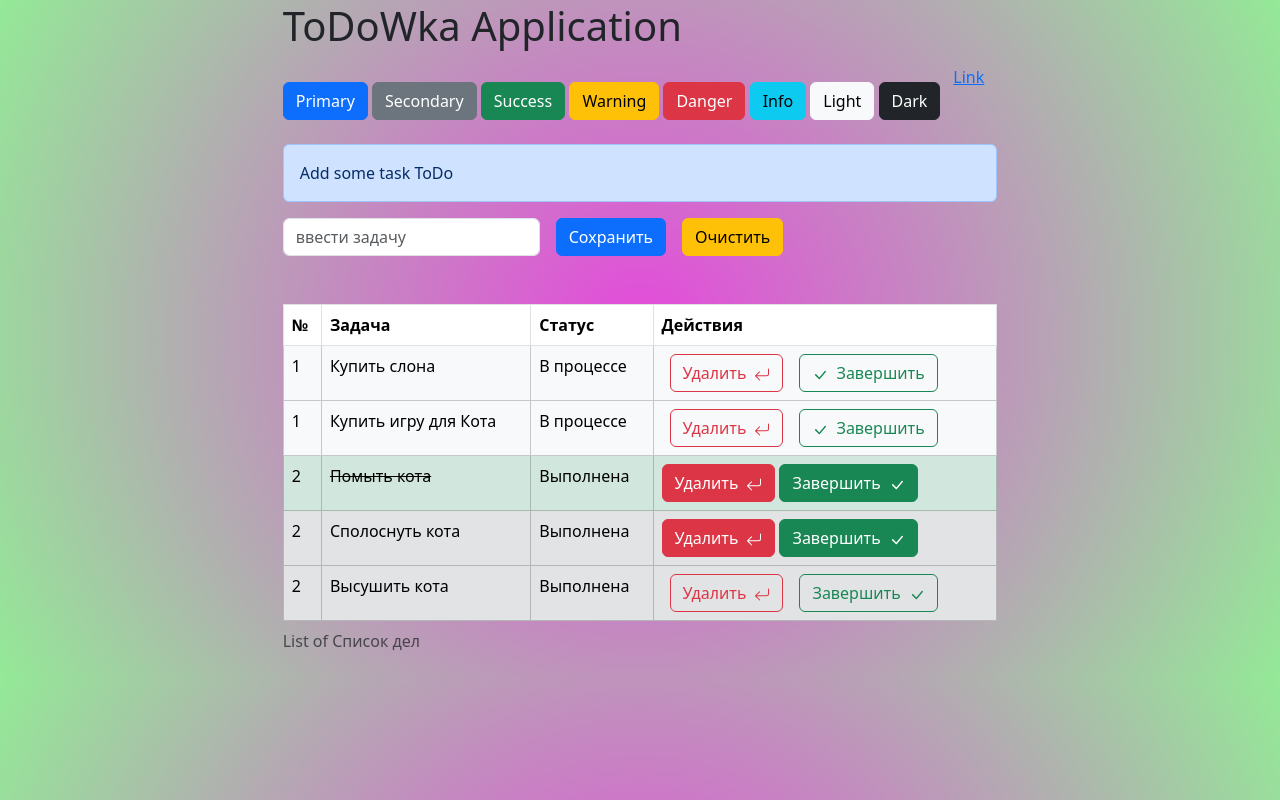
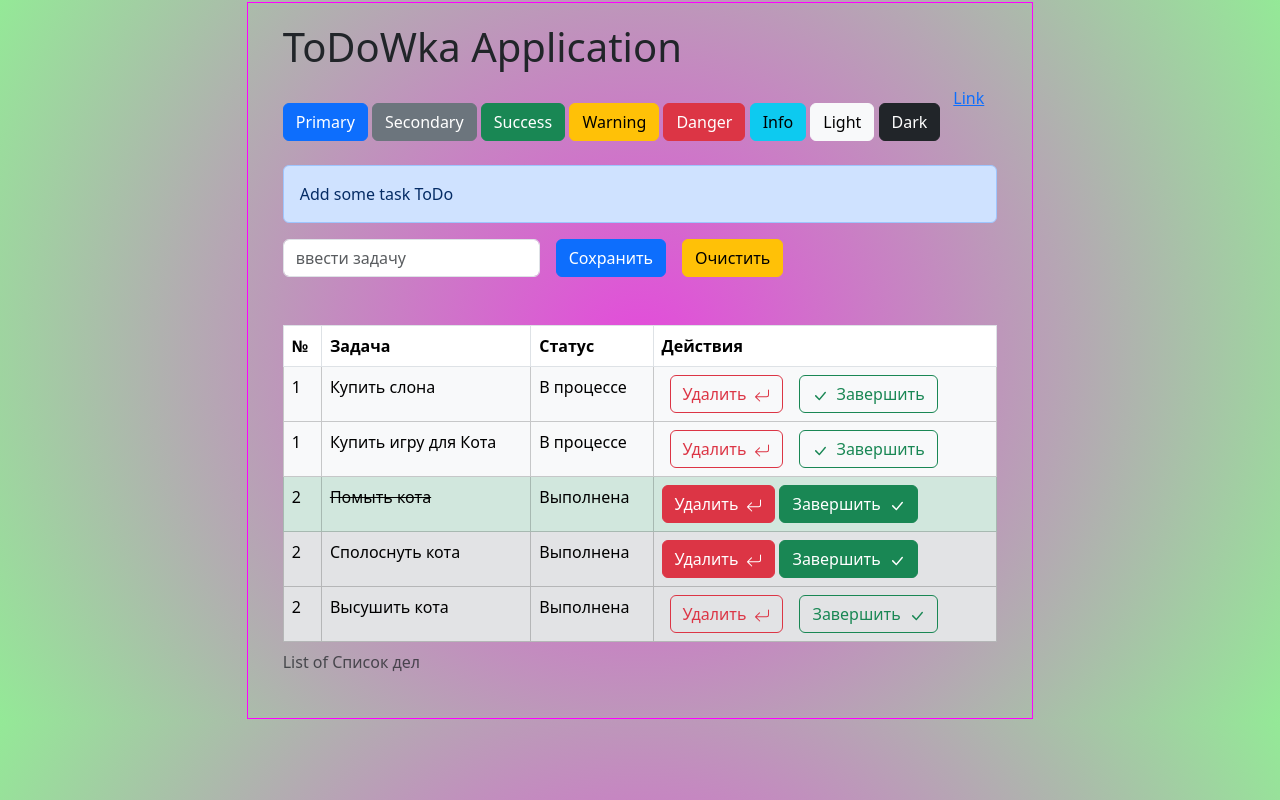
Before and after one commit to mindfling/ME_ToDoApp_ReactViteTS, a React (Vite) app: page / in a window 1280 px wide. Built offline with nearby package versions, Linux system fonts and the light colour scheme.

Commit message:
feat icon and style

```diff
--- a/package.json
+++ b/package.json
@@ -11,9 +11,11 @@
   },
   "dependencies": {
     "bootstrap": "^5.3.2",
+    "mdb-react-ui-kit": "^6.3.0",
     "normalize.css": "^8.0.1",
     "react": "^18.2.0",
     "react-bootstrap": "^2.9.0",
+    "react-bootstrap-icons": "^1.10.3",
     "react-dom": "^18.2.0"
   },
   "devDependencies": {
--- a/src/main.css
+++ b/src/main.css
@@ -1,5 +1,5 @@
-@import 'normalize.css';
-@import 'bootstrap';
+/* @import 'normalize.css'; */
+/* @import 'bootstrap'; */
 
 body {
   margin: 2px;
@@ -8,6 +8,12 @@ body {
 }
 
 
+.app-container {
+  border: 1px solid magenta;
+  padding: 20px 35px;
+}
+
+
 ::selection {
   background-color: #8c87a4;
   color: #000;
```
Also changed, not shown: 1 other file (tests, documents, lock files or other folders).
